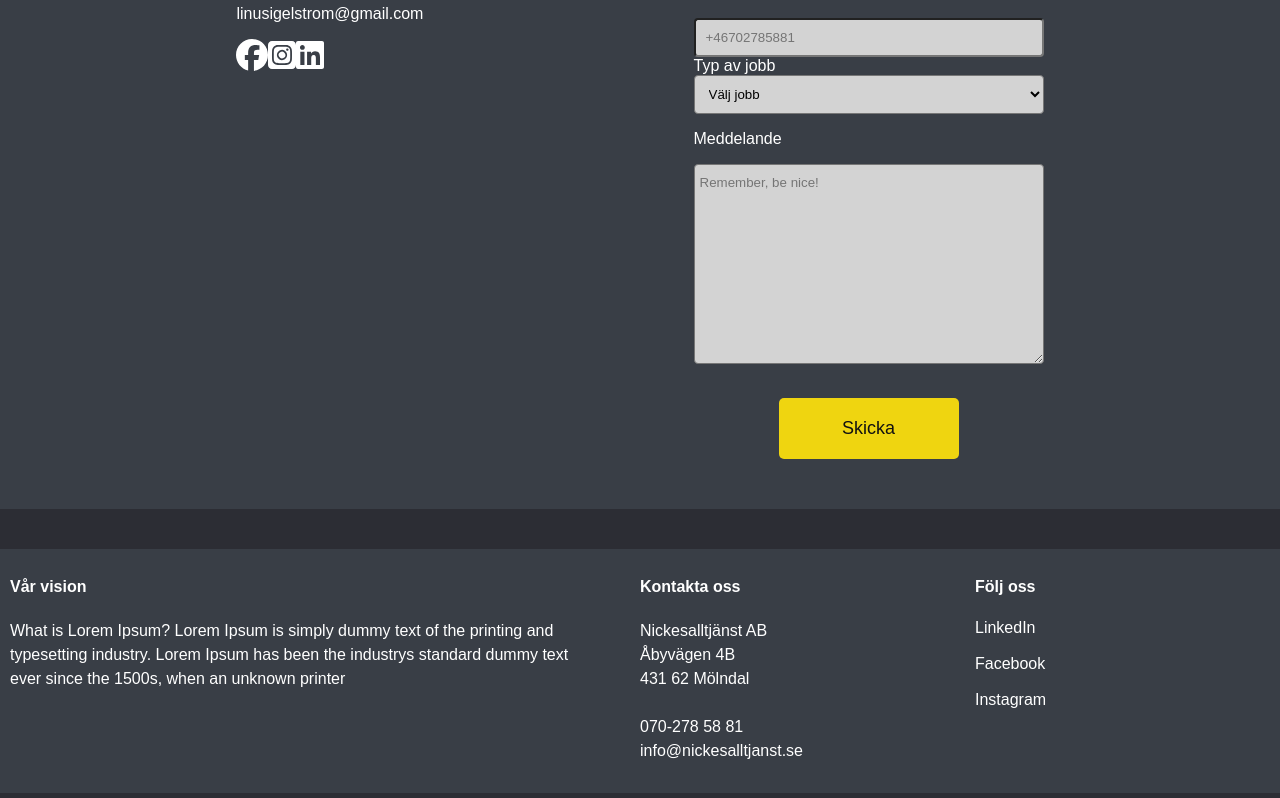
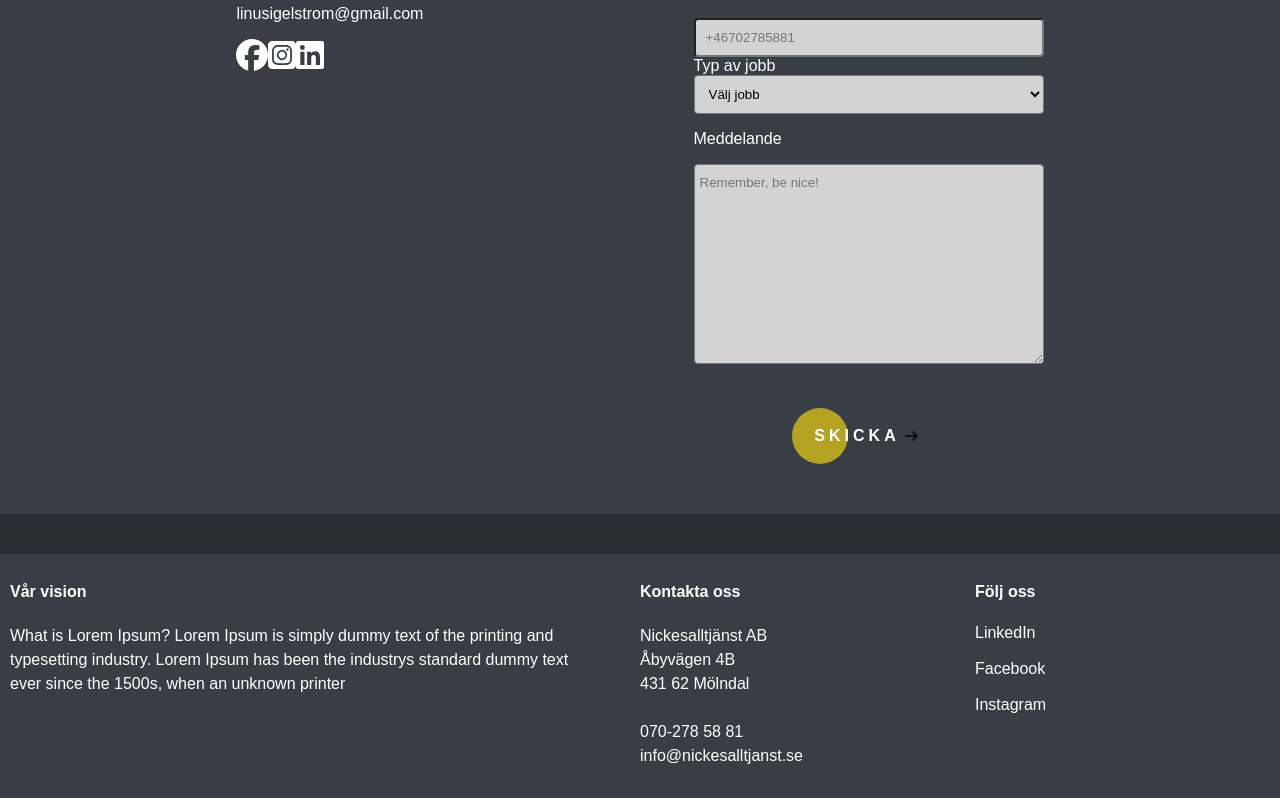
Before and after one commit to skinksteek/nickesalltjanst, a React (Create React App) app: page /kontakt in a window 1280 px wide. Shown: the part 1232-2030 px from the top of the page. Built offline with nearby package versions, Linux system fonts and the light colour scheme.

Commit message:
some clean up and styling changes to form

```diff
--- a/src/assets/styles/button.css
+++ b/src/assets/styles/button.css
@@ -17,7 +17,7 @@ a {
   left: 0;
   display: block;
   border-radius: 28px;
-  background: #efd5109c;
+  background: #efd510ab;
   width: 56px;
   height: 56px;
   transition: all 0.3s ease;
--- a/src/assets/styles/contact/form.css
+++ b/src/assets/styles/contact/form.css
@@ -8,20 +8,9 @@ input[type="number"] {
   -moz-appearance: textfield;
 }
 
-.form-button {
-  background-color: var(--yellow);
-  width: 180px;
-  display: block;
-  margin: 0 auto;
-  border: none;
-  border-radius: 5px;
-  font-size: 18px;
-  color: #111;
-  margin-top: 30px;
-  padding: 20px;
-  text-align: center;
-  cursor: pointer;
-  position: relative;
+.button-holder {
+  margin-top: 5vh;
+  display: flex;
 }
 
 select {
--- a/src/components/Inputs.js
+++ b/src/components/Inputs.js
@@ -1,7 +1,11 @@
 import React from "react";
 import "../assets/styles/contact/form.css";
+import Button from "./Button";
 
 const Inputs = () => {
+  const handleClick = () => {
+    alert("Button clicked!");
+  };
   return (
     <form>
       <div>
@@ -31,13 +35,12 @@ const Inputs = () => {
             <option value="erlang">Snus</option>
           </select>
         </div>
-
         <p>Meddelande</p>
         <textarea placeholder="Remember, be nice!" cols="50" rows="10" />
       </div>
-      <button className="form-button" type="submit" value="Skicka meddelande">
-        Skicka
-      </button>
+      <div className="button-holder">
+        <Button text="Skicka" onClick={handleClick} />
+      </div>
     </form>
   );
 };
--- a/src/pages/Nyheter.js
+++ b/src/pages/Nyheter.js
@@ -1,14 +1,9 @@
 import React from "react";
-import Button from "../components/Button";
 
 export default function News() {
-  const handleClick = () => {
-    alert("Button clicked!");
-  };
   return (
     <div>
       <h2>Nyheter</h2>
-      <Button text="Skicka" onClick={handleClick} />
     </div>
   );
 }
```
